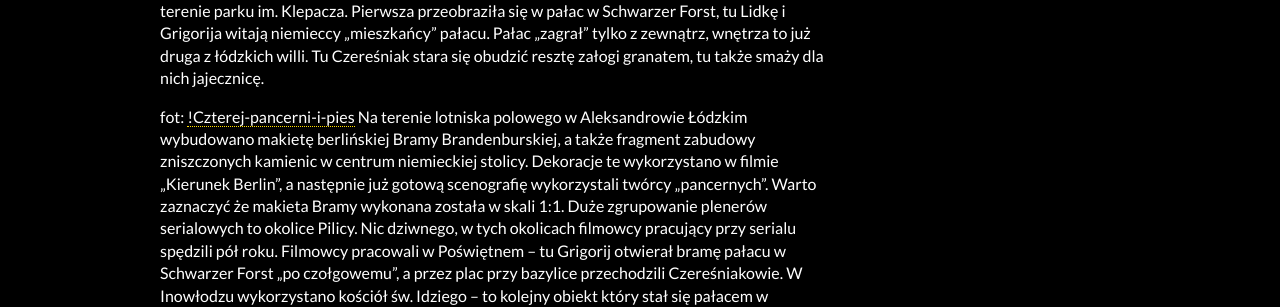
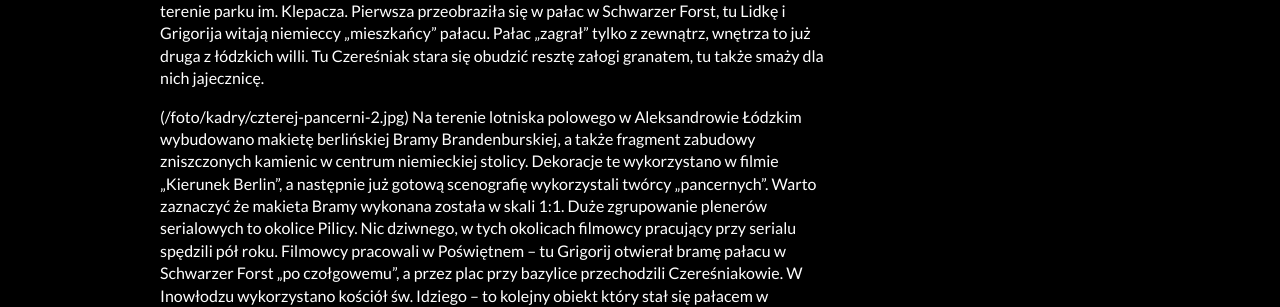
Before and after one commit to fusilli/filmowelodzkie, a Jekyll site: the page built from _filmy/czterej-pancerni-i-pies.md, in a window 1280 px wide. Shown: the part 568-875 px from the top of the page. Built offline with Jekyll 4.4.1, drawn with Linux system fonts in a browser that asks for light colours; nearby versions of some CDN libraries; some of the changed text lies outside the part shown.

Commit message:
Update czterej-pancerni-i-pies.md

```diff
--- a/_filmy/czterej-pancerni-i-pies.md
+++ b/_filmy/czterej-pancerni-i-pies.md
@@ -17,7 +17,7 @@ Jeden z najbardziej znanych polskich seriali, opowiadający przygody załogi ”
 Serial doczekał się nawet poświęconej mu książki – przewodnika autorstwa Marka Łazarza, gdzie wśród różnych akcentów okołofilmowych przedstawione zostały również plenery. Wśród tych ostatnich bogato reprezentowane jest województwo łódzkie.
 W samej Łodzi wykorzystano dwie wille położone po sąsiedzku – należące w przeszłości do Reinholda i Józefa Richterów, stojące przy ul. Skorupki, na terenie parku im. Klepacza. Pierwsza przeobraziła się w pałac w Schwarzer Forst, tu Lidkę i Grigorija witają niemieccy „mieszkańcy” pałacu. Pałac „zagrał” tylko z zewnątrz, wnętrza to już druga z łódzkich willi. Tu Czereśniak stara się obudzić resztę załogi granatem, tu także smaży dla nich jajecznicę.
 
-fot: [!Czterej-pancerni-i-pies](/foto/kadry/czterej-pancerni-2.jpg)
+(/foto/kadry/czterej-pancerni-2.jpg)
 Na terenie lotniska polowego w Aleksandrowie Łódzkim wybudowano makietę berlińskiej Bramy Brandenburskiej, a także fragment zabudowy zniszczonych kamienic w centrum niemieckiej stolicy. Dekoracje te wykorzystano w filmie „Kierunek Berlin”, a następnie już gotową scenografię wykorzystali twórcy „pancernych”. Warto zaznaczyć że makieta Bramy wykonana została w skali 1:1.
 Duże zgrupowanie plenerów serialowych to okolice Pilicy. Nic dziwnego, w tych okolicach filmowcy pracujący przy serialu spędzili pół roku. Filmowcy pracowali w Poświętnem – tu Grigorij otwierał bramę pałacu w Schwarzer Forst „po czołgowemu”, a przez plac przy bazylice przechodzili Czereśniakowie. W Inowłodzu wykorzystano kościół św. Idziego – to kolejny obiekt który stał się pałacem w Schwarzer Forst. Tym razem charakterystyczna wieża kościoła przeobraziła się w pałacową wieżę, którą widzą z daleka członkowie załogi „Rudego”. Najpierw przy drodze z Lubochni zatrzymuje się ciężarówka z Lidką, Grigorijem i Czereśniakiem, a następnie „Rudy” z Jankiem, Gustlikiem i Wichurą. Oba zespoły obserwują z daleka wieżę. Inny inowłodzki plener to droga na Spałę. Na wysokości dzisiejszej kopalni chalcedonitu zrealizowana została scena w której załoga czołgu spotkała niemieckiego chłopca Arnolda, a Czereśniak próbował ciągnąć krowę za ciężarówką.
 Niedaleko Inowłodza, bo w Spale realizowane były ujęcia przy moście na Pilicy. Tutaj Czereśniak przeprawia się przez bagna aby zameldować w polskim dowództwie o pojmaniu pozostałych członków załogi. Z kolei w Tomaszowie wykorzystano most kolejowy na Pilicy – to o niego bili się z Niemcami „pancerni” w towarzystwie oddziału wachmistrza Kality. Również miejscowa przystań OSiR stała się plenerem – tu z wody wyłaniał się po przeprawie przez Odrę Czereśniak, przedostający się przez linie wroga. W graniczącej z Tomaszowem kopalni piasku Biała Góra także pracowali filmowcy. Tutaj skracana była lufa Rudego, a Gustlik ćwiczył celność czołgowego działa po tym zabiegu. Według fabuły strzelał na drugą stronę Odry, w rzeczywistości celował na drugą stronę Pilicy.
```
